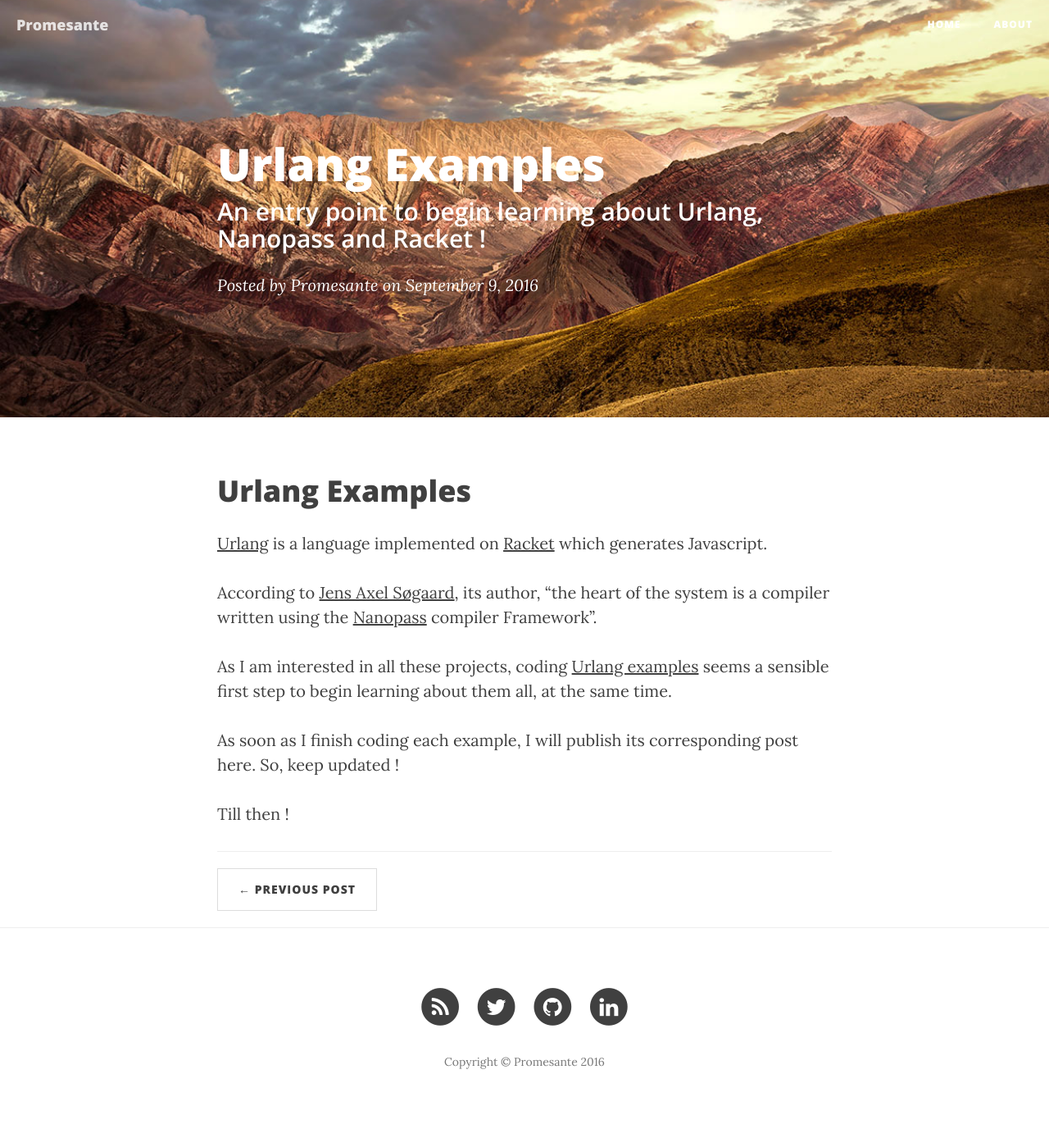
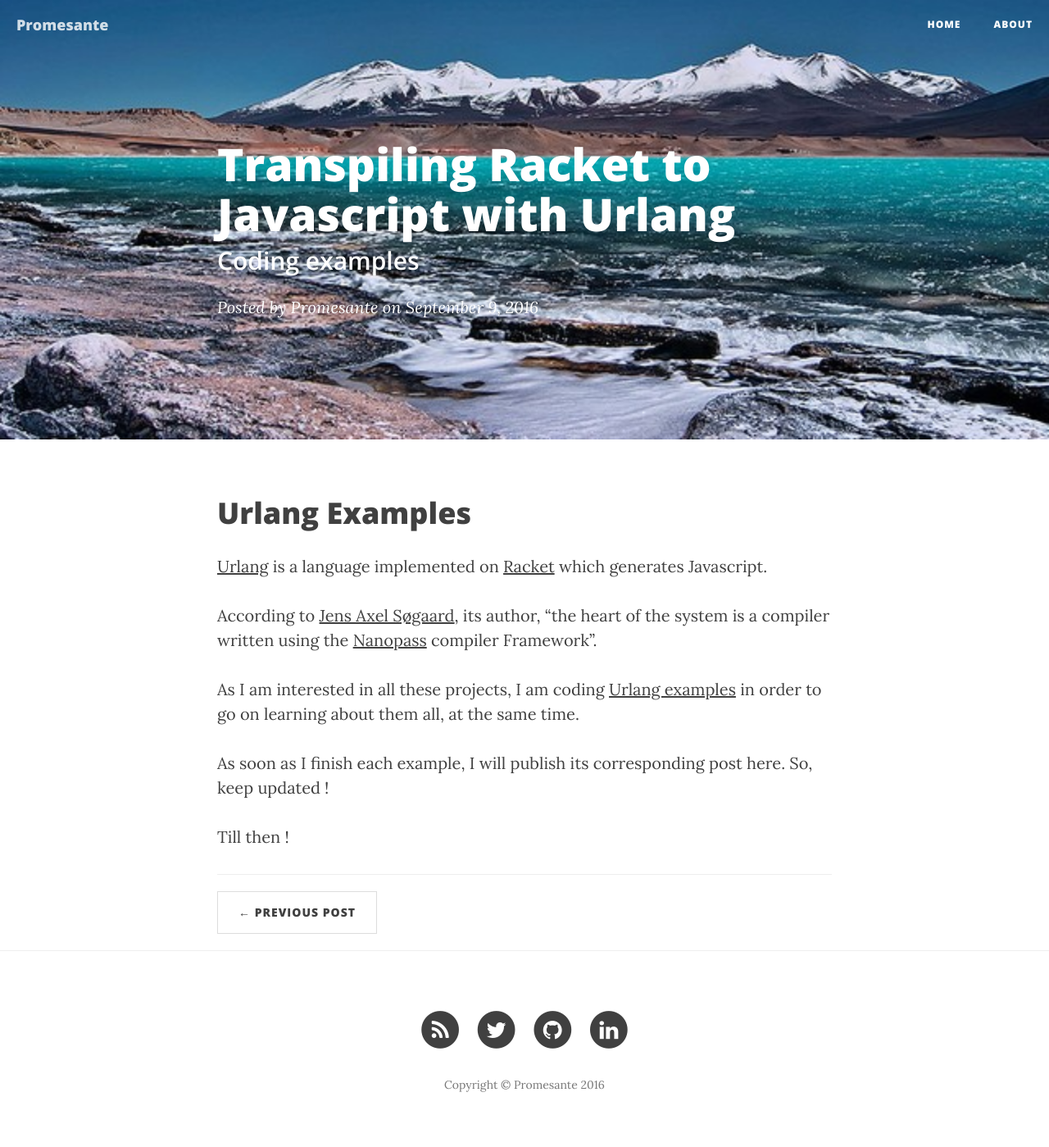
Before and after one commit to promesante/promesante.github.io, a Jekyll site: the page built from _posts/2016-09-09-transpiling_racket_to_javascript_with_urlang.md, in a window 1280 px wide. Shown: the whole page at 82% size. Built offline with Jekyll 4.4.1, drawn with Linux system fonts in a browser that asks for light colours; nearby versions of some CDN libraries; comment, search, counter and statistics services are not loaded; before the commit the page ends 1371 px from its top, so only the background shows below that.

Commit message:
enhancing last post

```diff
--- a/_posts/2016-09-09-urlang-examples.md
+++ b/_posts/2016-09-09-transpiling_racket_to_javascript_with_urlang.md
@@ -1,11 +1,11 @@
 ---
 layout:     post
 comments:   true
-title:      "Urlang Examples"
-subtitle:   "An entry point to begin learning about Urlang, Nanopass and Racket !"
+title:      "Transpiling Racket to Javascript with Urlang"
+subtitle:   "Coding examples"
 date:       2016-09-09
 author:     "Promesante"
-header-img: "img/02.jpg"
+header-img: "img/laguna-verde-3-0x0.jpg"
 ---
 # Urlang Examples
 
@@ -13,8 +13,8 @@ header-img: "img/02.jpg"
 
 According to [Jens Axel Søgaard](https://github.com/soegaard), its author, "the heart of the system is a compiler written using the [Nanopass](http://nanopass.org/) compiler Framework".
 
-As I am interested in all these projects, coding [Urlang examples](https://github.com/promesante/urlang-examples) seems a sensible first step to begin learning about them all, at the same time.
+As I am interested in all these projects, I am coding [Urlang examples](https://github.com/promesante/urlang-examples) in order to go on learning about them all, at the same time.
 
-As soon as I finish coding each example, I will publish its corresponding post here. So, keep updated !
+As soon as I finish each example, I will publish its corresponding post here. So, keep updated !
 
 Till then !
```
Also changed, not shown: img/B21.jpg (added), img/laguna-verde-3-0x0.jpg (added), img/laguna_verde_03.jpg (added).
